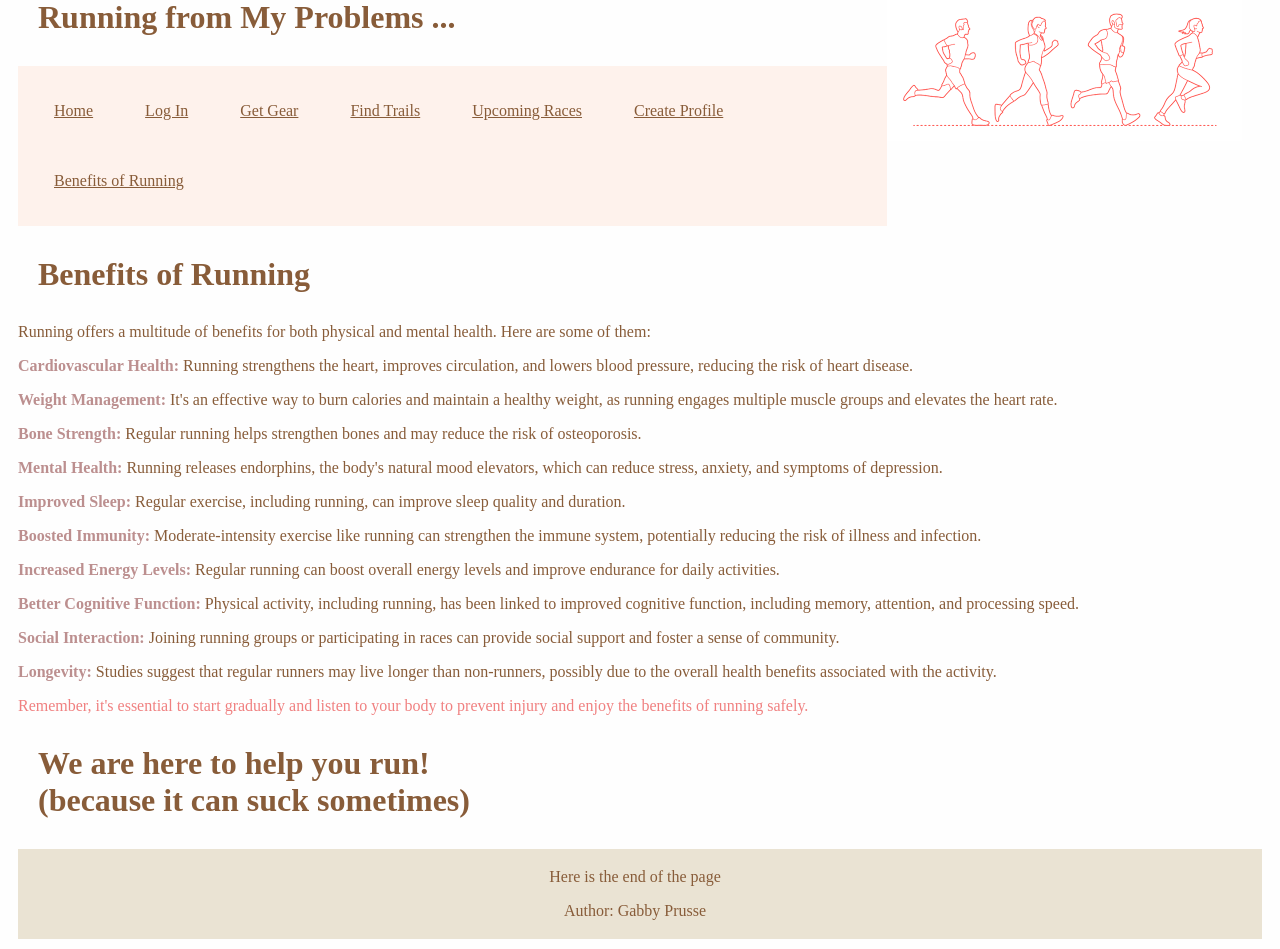
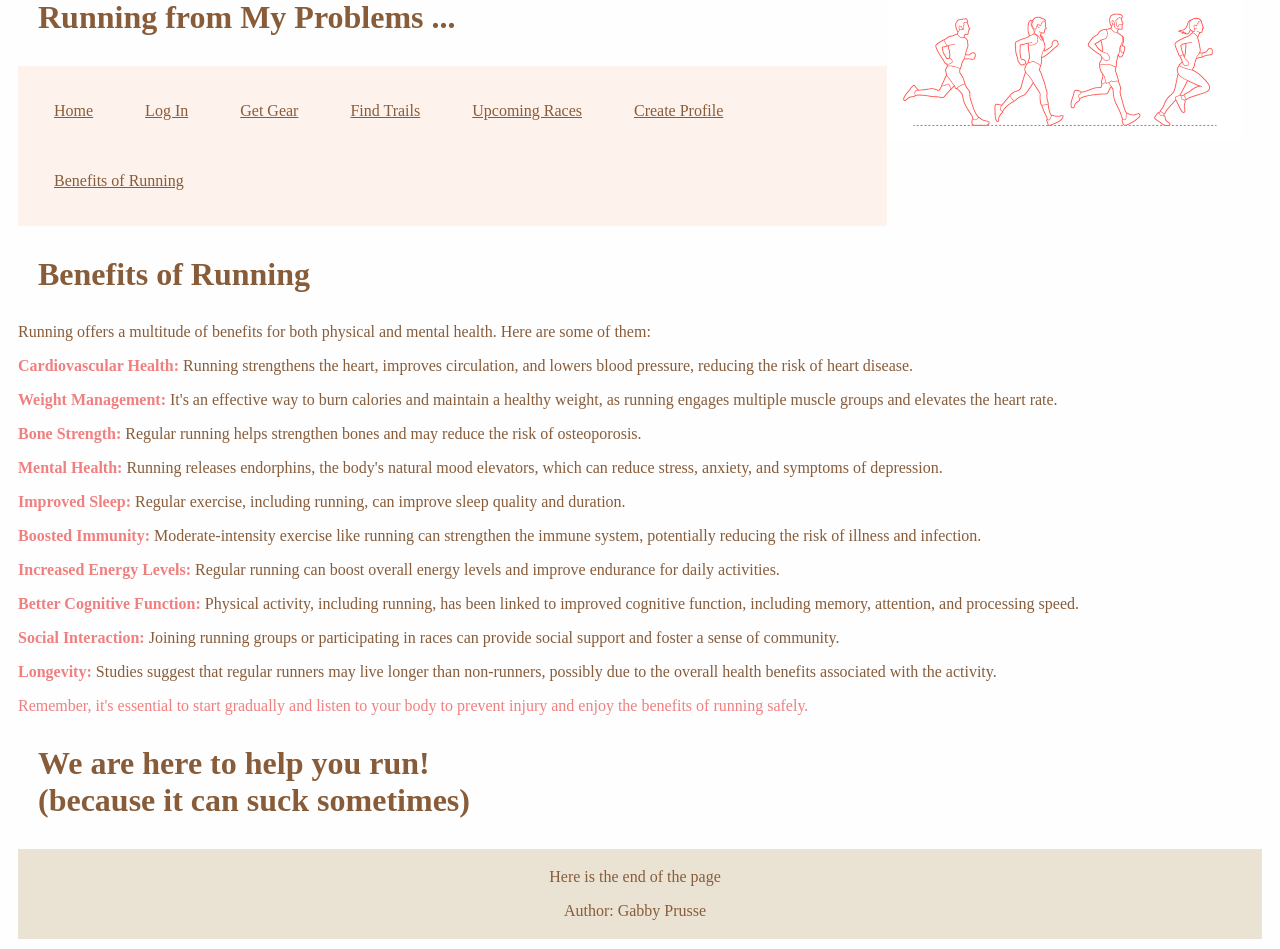
Before and after one commit to gabbyprusse/CS408_WebPage, a PHP site: page /About.php in a window 1280 px wide. Shown: the part 31-980 px from the top of the page. Run offline with PHP 8.4, Linux system fonts and the light colour scheme.

```diff
--- a/About.css
+++ b/About.css
@@ -44,7 +44,7 @@ p {
 }
 
 strong {
-    color: rosybrown;
+    color: lightcoral;
 }
 
 p.reminder {
```
